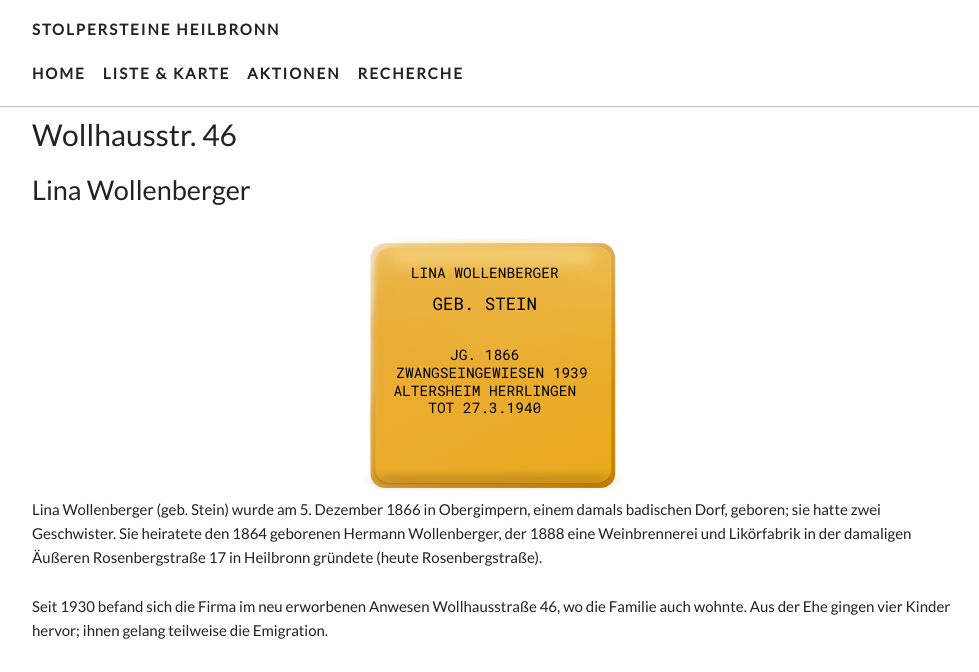
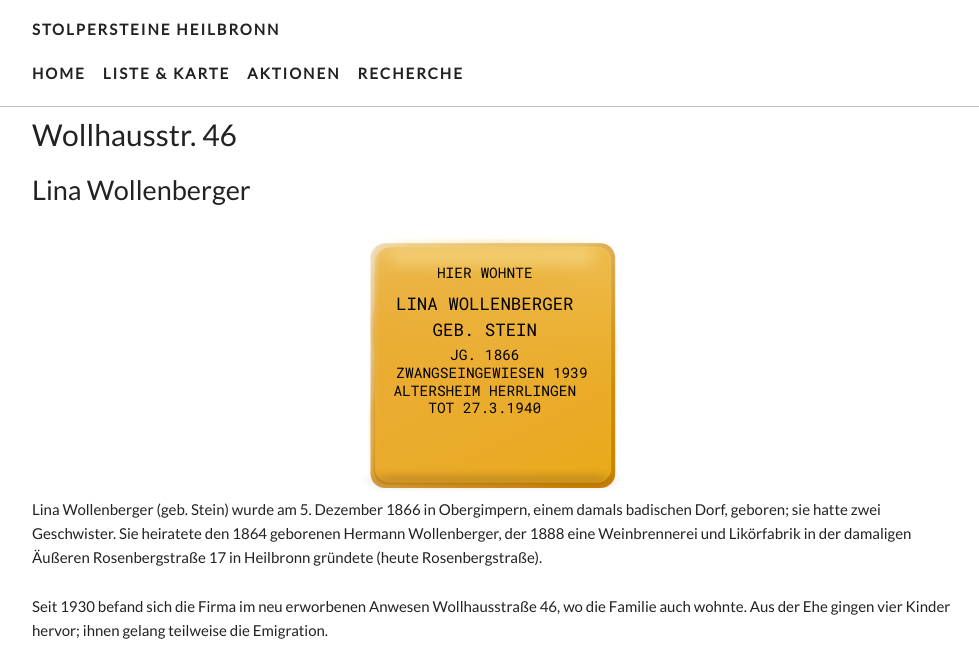
Before and after one commit to opendata-heilbronn/stolpersteine, a Jekyll site: the page built from _list/wollhausstr-46.markdown, in a window 1280 px wide and 1290 px high. Shown: the top 672 px of the window, without its empty margins (148-1127 px from the left). Built offline with Jekyll 4.4.1, drawn with Linux system fonts in a browser that asks for light colours; nearby versions of some CDN libraries; some web fonts are replaced.

Commit message:
Updated Wollhausstr 46

```diff
--- a/_list/wollhausstr-46.markdown
+++ b/_list/wollhausstr-46.markdown
@@ -5,14 +5,13 @@ names: Lina Wollenberger
 paten: Helena Holzmeier-Kasperski, Sarwar Mustafa und Raham Naderi (Robert-Mayer-Gymnasium
   Heilbronn)
 steine:
-- - LINA WOLLENBERGER
-  - GEB. STEIN
-  - "    "
+- - HIER WOHNTE
+  - LINA WOLLENBERGER
+  - "    GEB. STEIN"
   - JG. 1866
   - ZWANGSEINGEWIESEN 1939
   - ALTERSHEIM HERRLINGEN
-  - TOT 27.3.1940
-  - "   "
+  - 'TOT 27.3.1940   '
 x: 49.138877
 y: 9.226311
 ---
```
